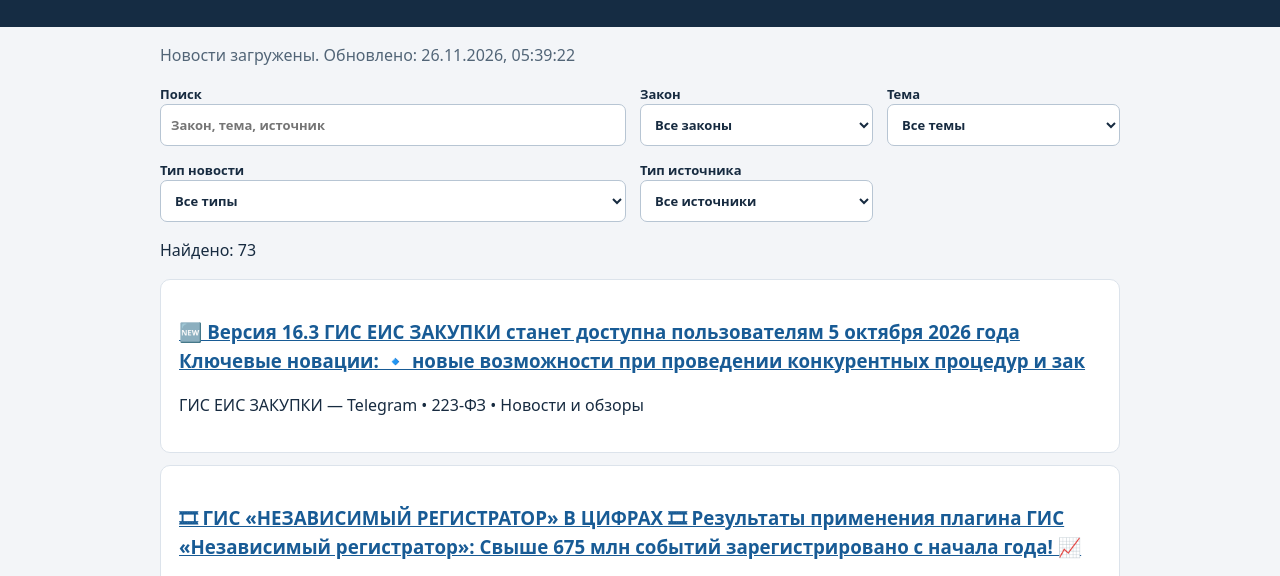
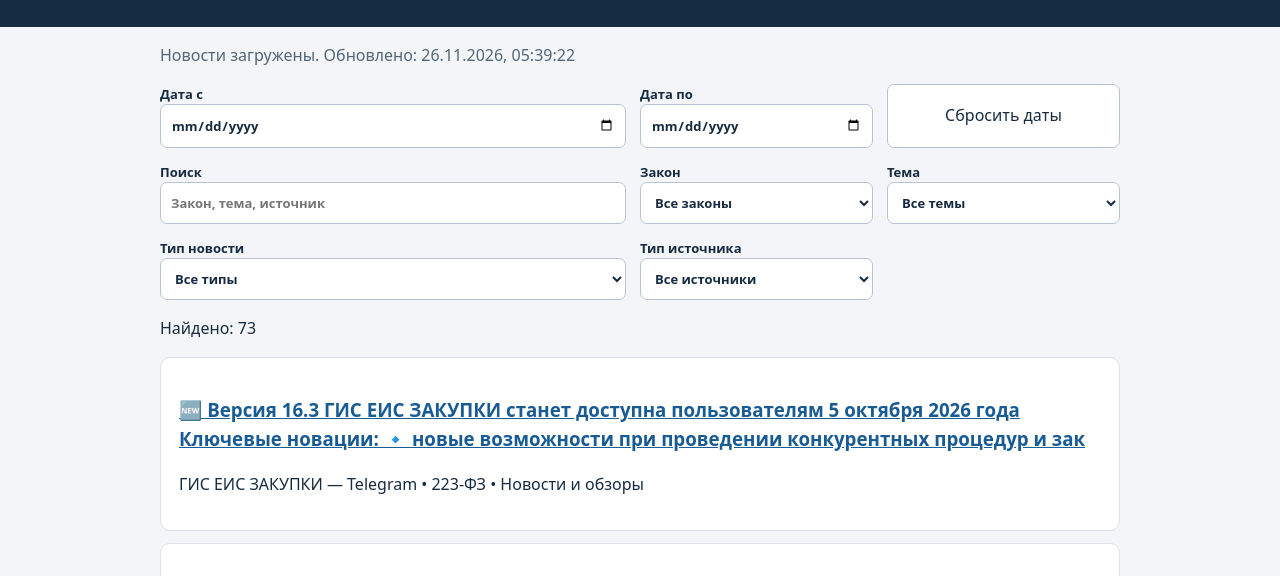
Before and after one commit to itsmecathy/legal-monitor, a plain HTML site: page docs/index.html in a window 1280 px wide. Shown: the part 167-743 px from the top of the page. Drawn offline with Linux system fonts and the light colour scheme.

Commit message:
Update index.html

```diff
--- a/docs/index.html
+++ b/docs/index.html
@@ -19,6 +19,18 @@
 <main class="wrap">
 <p id="status" role="status">Загрузка…</p>
 <section class="filters">
+
+<label>Дата с
+  <input type="date" id="dateFrom">
+</label>
+
+<label>Дата по
+  <input type="date" id="dateTo">
+</label>
+
+<button type="button" id="resetDates">
+  Сбросить даты
+</button>
 <label>Поиск<input id="q" placeholder="Закон, тема, источник">
 </label>
 <label>Закон<select id="law">
```
